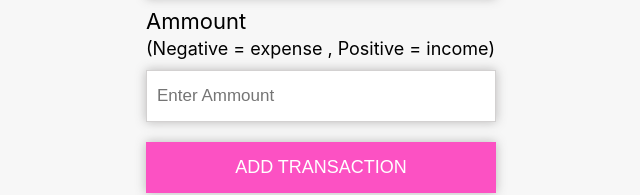
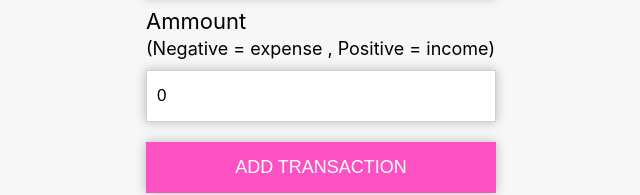
Before and after one commit to saadusufzai/Expense-Tracker-APP-REACT-JS, a React (Create React App) app: page / in a window 1280 px wide. Shown: the part 536-731 px from the top of the page, without its empty margins (319-959 px from the left). Built offline with nearby package versions, Linux system fonts and the light colour scheme.

Commit message:
UpdatedAppTransaction

```diff
--- a/src/componenets/AddTransaction.jsx
+++ b/src/componenets/AddTransaction.jsx
@@ -3,12 +3,17 @@ import {GlobalContext} from '../context/GlobalContext'
 
 export default function AddTransaction() {
     const [description, setDescription] = useState('')
-    const [ammount, setAmmount] = useState()
+    const [ammount, setAmmount] = useState(0)
 
     const {addTrans} = useContext(GlobalContext)
 
     const onSubmit = e => {
        e.preventDefault();
+
+       if(ammount===0 || ammount === NaN){
+           alert('Enter Proper Value in Ammount')
+           return false;
+       }
 
        const newTransaction = {
            id: Math.abs(Math.random()*123),
@@ -16,8 +21,7 @@ export default function AddTransaction() {
            ammount: +ammount
        }
        addTrans(newTransaction)
-       setAmmount(0)
-       setDescription('')
+
     }
 
     return (
```
